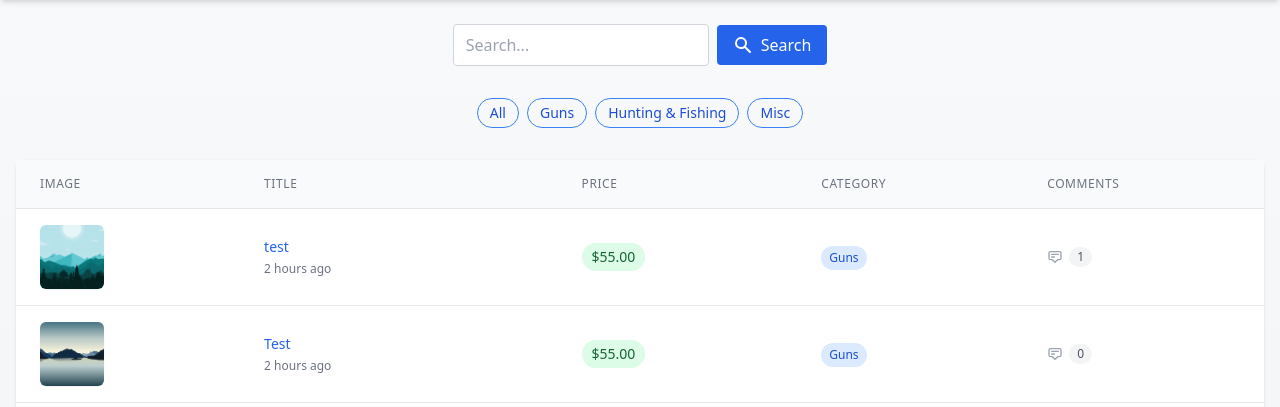
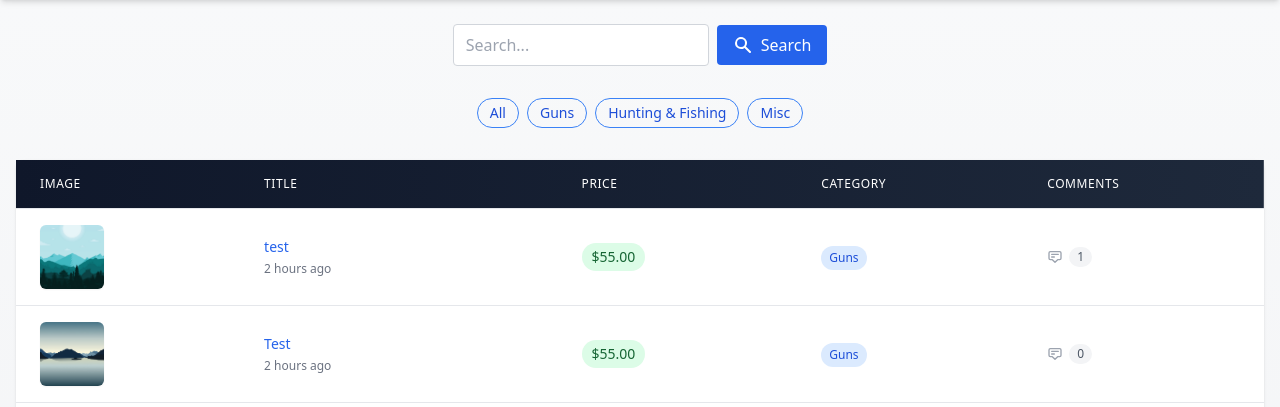
Before and after one commit to cnichols1734/bdmb_marketplace, a Flask app: page / in a window 1280 px wide. Shown: the part 128-535 px from the top of the page. Run offline with Flask 3, Linux system fonts and the light colour scheme; some libraries are stand-ins or nearby versions.

Commit message:
Updated main column color

```diff
--- a/templates/index.html
+++ b/templates/index.html
@@ -254,13 +254,14 @@
     <div class="hidden md:block">
         <div class="bg-white rounded-lg shadow">
             <table class="min-w-full divide-y divide-gray-200">
-                <thead class="bg-gray-50">
+
+                <thead class="bg-gradient-to-r from-slate-900 to-slate-800 py-4">
                     <tr>
-                        <th scope="col" class="px-6 py-4 text-left text-xs font-medium text-gray-500 uppercase tracking-wider">Image</th>
-                        <th scope="col" class="px-6 py-4 text-left text-xs font-medium text-gray-500 uppercase tracking-wider">Title</th>
-                        <th scope="col" class="px-6 py-4 text-left text-xs font-medium text-gray-500 uppercase tracking-wider">Price</th>
-                        <th scope="col" class="px-6 py-4 text-left text-xs font-medium text-gray-500 uppercase tracking-wider">Category</th>
-                        <th scope="col" class="px-6 py-4 text-left text-xs font-medium text-gray-500 uppercase tracking-wider">Comments</th>
+                        <th scope="col" class="px-6 py-4 text-left text-xs font-medium text-white uppercase tracking-wider">Image</th>
+                        <th scope="col" class="px-6 py-4 text-left text-xs font-medium text-white uppercase tracking-wider">Title</th>
+                        <th scope="col" class="px-6 py-4 text-left text-xs font-medium text-white uppercase tracking-wider">Price</th>
+                        <th scope="col" class="px-6 py-4 text-left text-xs font-medium text-white uppercase tracking-wider">Category</th>
+                        <th scope="col" class="px-6 py-4 text-left text-xs font-medium text-white uppercase tracking-wider">Comments</th>
                     </tr>
                 </thead>
                 <tbody class="bg-white divide-y divide-gray-200">
```
